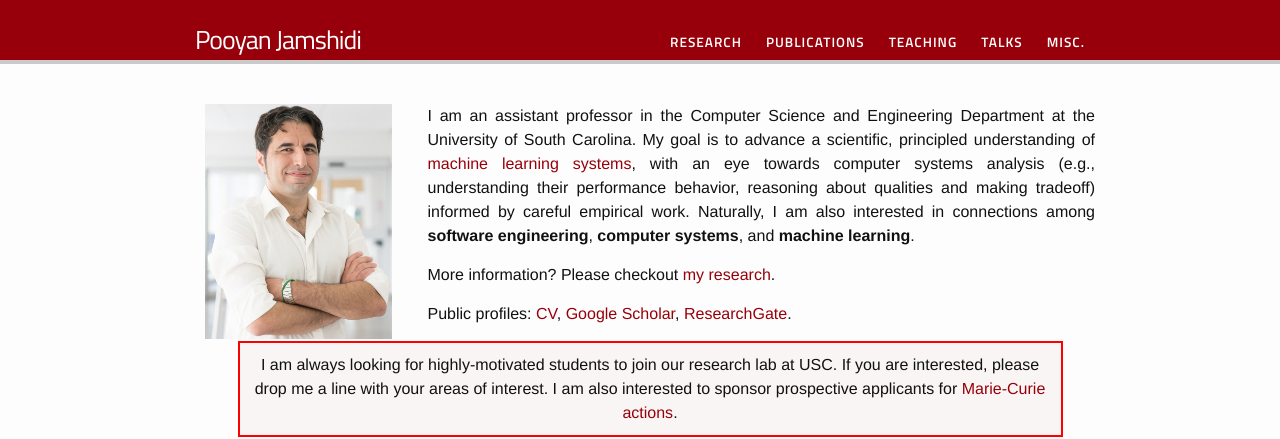
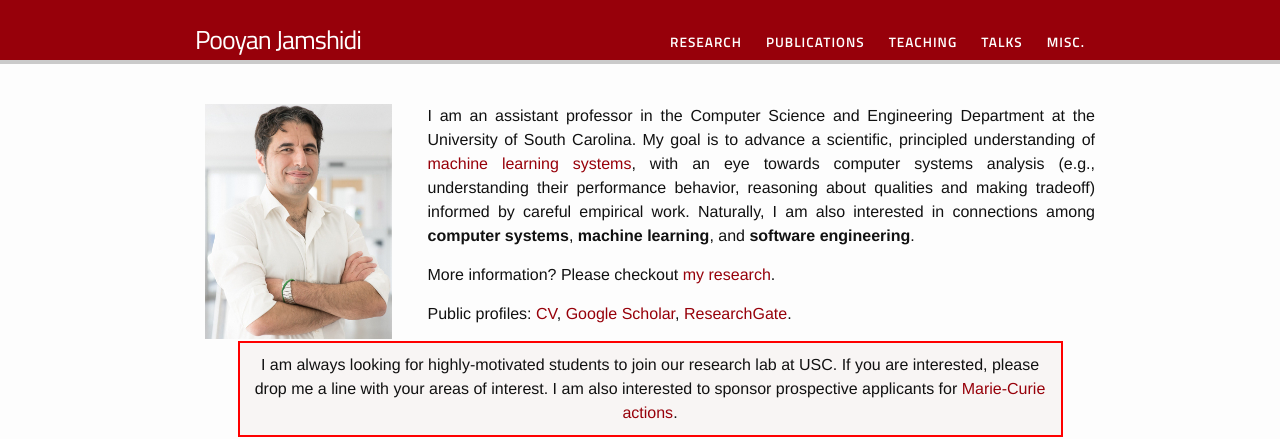
Before and after one commit to pooyanjamshidi/pooyanjamshidi.github.io, a Jekyll site: the page built from index.html, in a window 1280 px wide. Shown: the top 439 px of the page. Built offline with Jekyll 4.4.1, drawn with Linux system fonts in a browser that asks for light colours; some web fonts are replaced.

Commit message:
restructure research

```diff
--- a/index.html
+++ b/index.html
@@ -13,7 +13,7 @@ layout: default
 
     <div id="two">
 	    <p align=justify>
-	    I am an assistant professor in the Computer Science and Engineering Department at the University of South Carolina. My goal is to advance a scientific, principled understanding of <a href="{{ "/mls/" |  prepend: site.baseurl }}"> machine learning systems</a>, with an eye towards computer systems analysis (e.g., understanding their performance behavior, reasoning about qualities and making tradeoff) informed by careful empirical work. Naturally, I am also interested in connections among <b>software engineering</b>, <b>computer systems</b>, and <b>machine learning</b>.
+	    I am an assistant professor in the Computer Science and Engineering Department at the University of South Carolina. My goal is to advance a scientific, principled understanding of <a href="{{ "/mls/" |  prepend: site.baseurl }}"> machine learning systems</a>, with an eye towards computer systems analysis (e.g., understanding their performance behavior, reasoning about qualities and making tradeoff) informed by careful empirical work. Naturally, I am also interested in connections among <b>computer systems</b>, <b>machine learning</b>, and <b>software engineering</b>.
 
         <!-- , interested in understanding the performance behavior of <b>highly-configurable systems</b>. I am in particular interested in practical approaches that enable developers and end users to reason about qualities (performance, energy usage) and make tradeoff. My research, therefore, lies at the intersection of <b>software engineering</b>, <b>computer systems</b>, and <b>machine learning</b>.  -->
 
```
